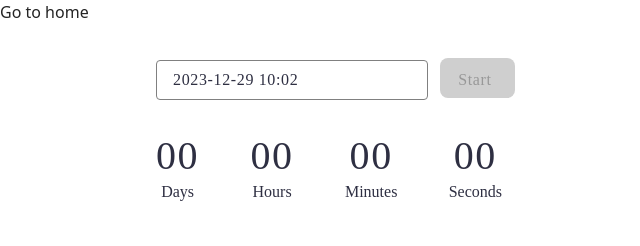
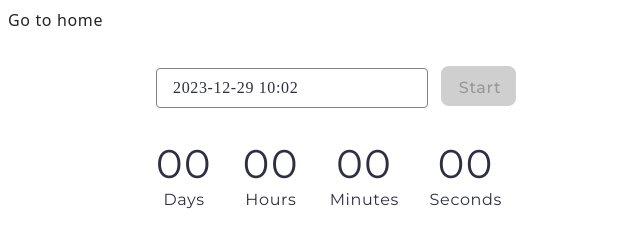
Before and after one commit to YuliiaHosteva/goit-js-hw-10, a website built with Vite: page src/1-timer.html in a window 1280 px wide. Shown: the whole page, without its empty margins (0-640 px from the left). Built offline with nearby package versions, Linux system fonts and the light colour scheme.

Commit message:
new.html

```diff
--- a/src/1-timer.html
+++ b/src/1-timer.html
@@ -6,15 +6,18 @@
   <link
   href="https://cdn.jsdelivr.net/npm/modern-normalize@2.0.0/modern-normalize.min.css"
   rel="stylesheet" />
+  <link rel="preconnect" href="https://fonts.googleapis.com">
+  <link rel="preconnect" href="https://fonts.gstatic.com" crossorigin>
+  <link href="https://fonts.googleapis.com/css2?family=Montserrat:wght@300;400;500;700&display=swap" rel="stylesheet">
   <title>Timer</title>
   <link rel="stylesheet" href="./css/styles.css" />
-  <!-- <link rel="stylesheet" href="./css/1-timer.css" /> -->
-  <!-- Підключення бібліотек -->
-  <!-- <link rel="stylesheet" href="https://cdn.jsdelivr.net/npm/flatpickr/dist/flatpickr.min.css" />
-  <link rel="stylesheet" href="https://cdn.jsdelivr.net/npm/izitoast/dist/css/iziToast.min.css" /> -->
+  <link rel="stylesheet" href="./css/1-timer.css" />
+  <link rel="stylesheet" href="./css/reset.css" />
+  <link rel="stylesheet" href="./css/header.css" />
+
 </head>
 <body>
-  <a href="./index.html">Go to home</a>
+  <a class="timer-back" href="./index.html">Go to home</a>
   <!-- Розмітка таймера -->
   <input type="text" id="datetime-picker" />
   <button type="button" data-start disabled>Start</button>
@@ -39,9 +42,6 @@
   </div>
 
   <script type="module" src="./js/1-timer.js"></script>
-  <!-- <script src="https://cdn.jsdelivr.net/npm/izitoast"></script>
-  <script src="https://cdn.jsdelivr.net/npm/flatpickr"></script> -->
-
 
 </body>
 </html>
--- a/src/css/1-timer.css
+++ b/src/css/1-timer.css
@@ -1,6 +1,12 @@
+.timer-back {
+    padding-left: 8px;
+    padding-top: 8px;
+}
+
+
 #datetime-picker {
 color: #2E2F42;
-font-family: Montserrat;
+font-family: Montserrat sans-serif;
 font-size: 16px;
 font-weight: 400;
 line-height: 1.5;
--- a/src/css/header.css
+++ b/src/css/header.css
@@ -1,18 +1,17 @@
-.header {
-  padding: 20px 0;
-}
-
 .nav-list {
 display: flex;
 align-items: center;
 justify-content: center;
 gap: 40px;
+padding-top: 32px;
 }
 
 .nav-link {
+font-size: 32px;
 font-weight: 500;
-  letter-spacing: 0.02em;
+letter-spacing: 0.04em;
 line-height: 1.5;
+
 }
 
 .nav-link:hover,
--- a/src/css/reset.css
+++ b/src/css/reset.css
@@ -1,4 +1,3 @@
-/* Reset styles */
 h1,
 h2,
 h3,
@@ -24,6 +23,8 @@ a {
   justify-content: start;
   color: currentColor;
   text-decoration: none;
+
+
 }
 
 button {
--- a/src/css/styles.css
+++ b/src/css/styles.css
@@ -6,10 +6,10 @@
 
 
 :root {
-  font-family: Inter, Avenir, Helvetica, Arial, sans-serif;
+font-family: Montserrat sans-serif;
 font-size: 16px;
-  line-height: 24px;
-  font-weight: 400;
+line-height: 1.5;
+letter-spacing: 0.04em;
 
 color: #242424;
 background-color: rgba(255, 255, 255, 0.87);
```
Also changed, not shown: src/2-snackbar.html (+10 -3 lines), src/index.html (+5 -0 lines). Lines whose indentation alone changed are shown as unchanged.
